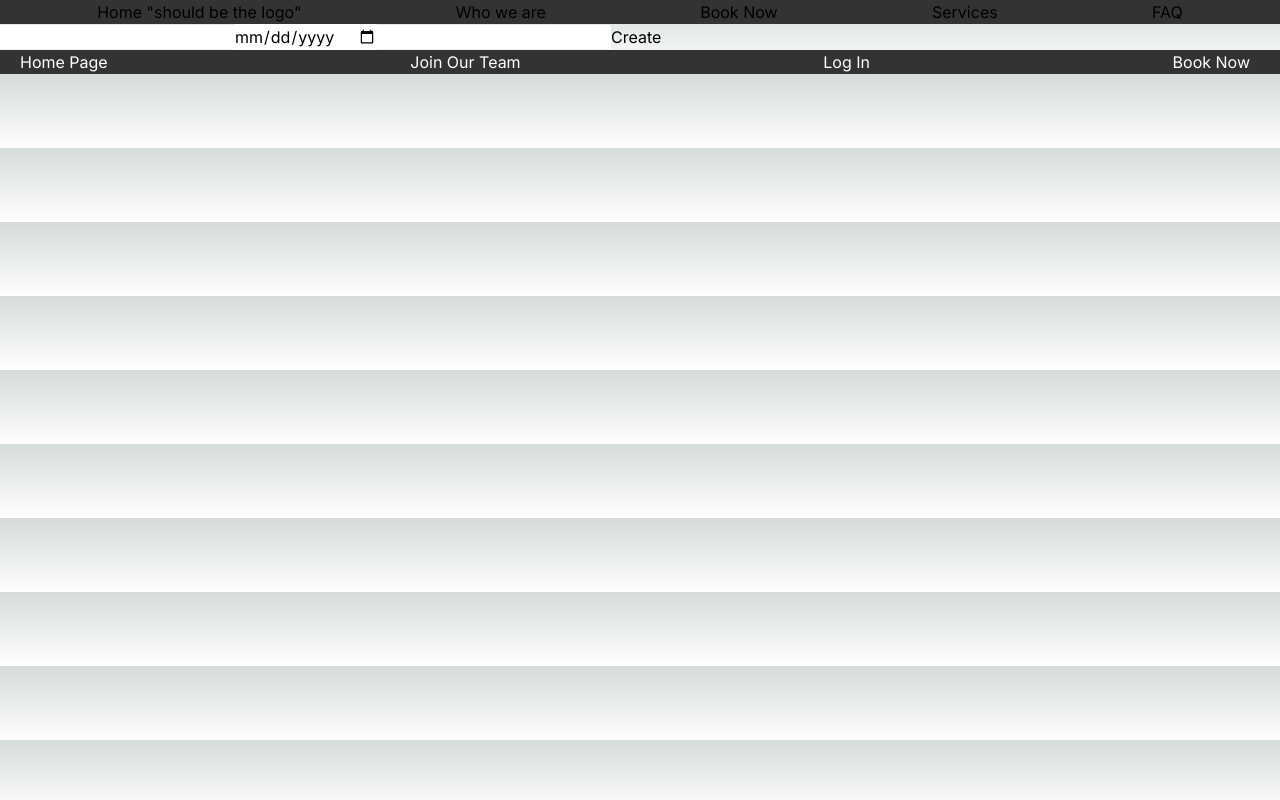
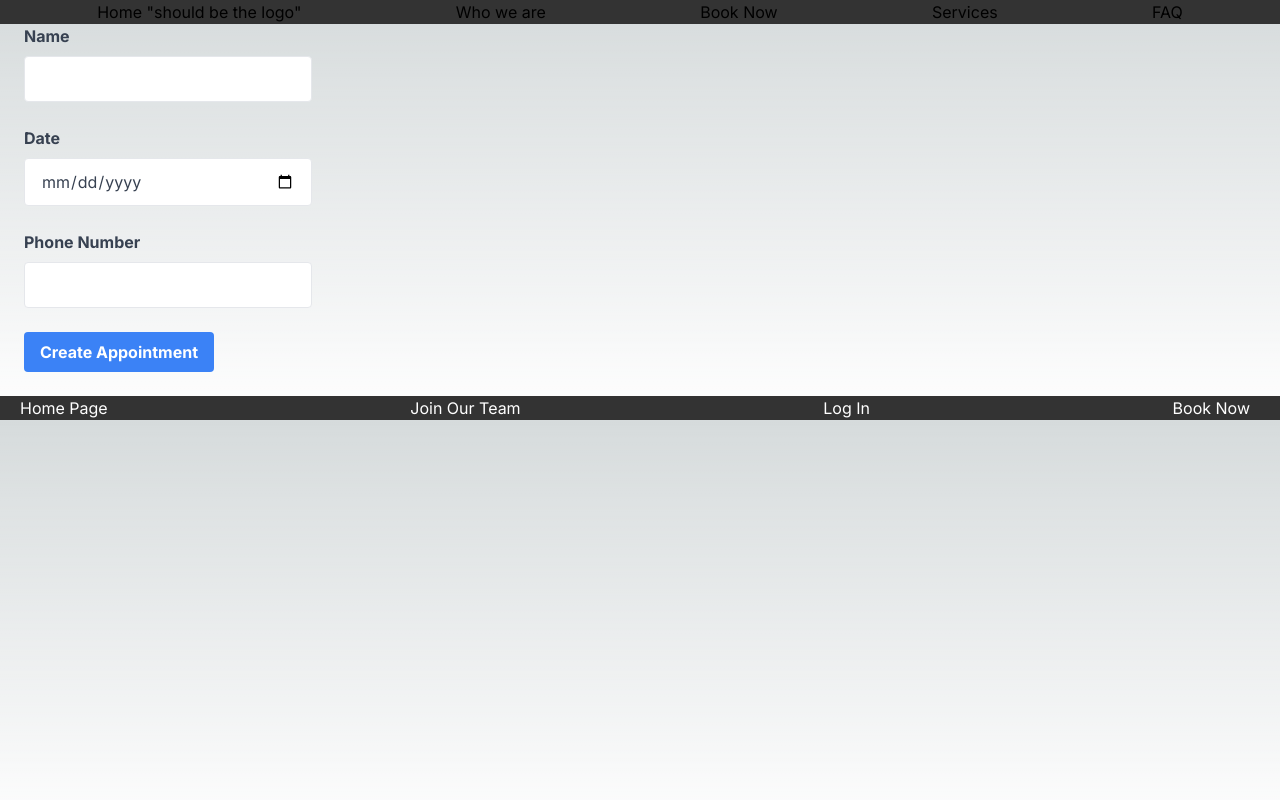
Before and after one commit to Alugibihl/Hello-Home-Cleaning-Co., a Next.js app: page /appointments/create in a window 1280 px wide. Built offline with nearby package versions, Linux system fonts and the light colour scheme; no server answers.

Commit message:
style appointments and create appointment, add navigation to appointments

```diff
--- a/app/appointments/create/page.jsx
+++ b/app/appointments/create/page.jsx
@@ -1,9 +1,10 @@
 "use client";
 import { useSession } from "next-auth/react";
+import { useRouter } from "next/navigation";
 import { useState } from "react";
 
 async function createAppointment({ name, date, phone, userId }) {
-    console.log("CREATE APPT: ", userId)
+  console.log("CREATE APPT: ", userId);
   const res = await fetch("/api/appointments", {
     method: "POST",
     headers: { "Content-Type": "application/json" },
@@ -23,35 +24,69 @@ export default function Page() {
   const [phone, setPhone] = useState();
 
   const userId = session.data?.user?.id;
-  console.log(userId)
+  const router = useRouter();
+  console.log(userId);
 
   const handleSubmit = async (e) => {
     e.preventDefault();
     const appointment = await createAppointment({ name, date, phone, userId });
     console.log(appointment);
+    router.push("/appointments");
   };
 
   return (
-    <form onSubmit={handleSubmit}>
+    <form onSubmit={handleSubmit} className="w-full max-w-lg ml-6">
+      <div class="flex flex-wrap -mx-3 mb-6">
+        <div class="w-full px-3">
+          <label
+            class="block text-gray-700 text-s font-bold mb-2"
+            for="grid-name"
+          >
+            Name
+          </label>
           <input
             value={name}
             type="text"
             onChange={(e) => setName(e.target.value)}
-        className="text-black"
+            className="appearance-none block w-72 bg-white text-gray-700 border border-gray-200 rounded py-3 px-4 leading-tight focus:outline-none focus:bg-white focus:border-gray-500"
           />
+        </div>
+      </div>
+      <div class="flex flex-wrap -mx-3 mb-6">
+        <div class="w-full px-3">
+          <label
+            class="block text-gray-700 text-s font-bold mb-2"
+            for="grid-date"
+          >
+            Date
+          </label>
           <input
             value={date}
             type="date"
             onChange={(e) => setDate(e.target.value)}
-        className="text-black"
+            className="appearance-none block w-72 bg-white text-gray-700 border border-gray-200 rounded py-3 px-4 leading-tight focus:outline-none focus:bg-white focus:border-gray-500"
           />
+        </div>
+      </div>
+      <div class="flex flex-wrap -mx-3 mb-6">
+        <div class="w-full px-3">
+          <label
+            class="block text-gray-700 text-s font-bold mb-2"
+            for="grid-phone"
+          >
+            Phone Number
+          </label>
           <input
             value={phone}
             type="text"
             onChange={(e) => setPhone(e.target.value)}
-        className="text-black"
+            className="appearance-none block w-72 bg-white text-gray-700 border border-gray-200 rounded py-3 px-4 leading-tight focus:outline-none focus:bg-white focus:border-gray-500"
           />
-      <button>Create</button>
+        </div>
+      </div>
+      <button className="mb-6 bg-blue-500 hover:bg-blue-700 text-white font-bold py-2 px-4 rounded focus:outline-none focus:shadow-outline">
+        Create Appointment
+      </button>
     </form>
   );
 }
--- a/app/appointments/page.jsx
+++ b/app/appointments/page.jsx
@@ -12,16 +12,19 @@ async function fetchAppointments() {
 export default async function Page() {
   const { appointments } = await fetchAppointments();
 
-
-
   return (
     <div>
       {appointments.map((app) => (
-        <Link key={app._id} href={`/appointments/${app._id}`}>
-          <h1>
-            {app.name} - {app._id}
-          </h1>
-        </Link>
+        <div
+          key={app._id}
+          className="w-72 bg-white text-gray-700 border border-gray-200 rounded m-6"
+        >
+          <Link href={`/appointments/${app._id}`}>
+            <h1>{app.name}</h1>
+            <h2>{app.date}</h2>
+            <h2>{app._id}</h2>
+          </Link>
+        </div>
       ))}
     </div>
   );
--- a/components/Footer/Footer.js
+++ b/components/Footer/Footer.js
@@ -1,6 +1,6 @@
-import Link from 'next/link';
-import React from 'react';
-import './Footer.css'
+import Link from "next/link";
+import React from "react";
+import "./Footer.css";
 
 const Footer = () => {
   return (
@@ -16,7 +16,7 @@ const Footer = () => {
           <Link href="/signIn">Log In</Link>
         </li>
         <li>
-                    <Link href="/schedule">Book Now</Link>
+          <Link href="/appointments/create">Book Now</Link>
         </li>
       </ul>
     </nav>
--- a/components/Navbar/Navbar.js
+++ b/components/Navbar/Navbar.js
@@ -1,6 +1,6 @@
-import Link from 'next/link';
-import React from 'react';
-import './Navbar.css'
+import Link from "next/link";
+import React from "react";
+import "./Navbar.css";
 
 const Navbar = () => {
   return (
@@ -13,7 +13,7 @@ const Navbar = () => {
           <Link href="/about">Who we are</Link>
         </li>
         <li>
-          <Link href="/schedule">Book Now</Link>
+          <Link href="/appointments/create">Book Now</Link>
         </li>
         <li className="group relative">
           <div>Services</div>
```
Lines whose indentation alone changed are shown as unchanged.
